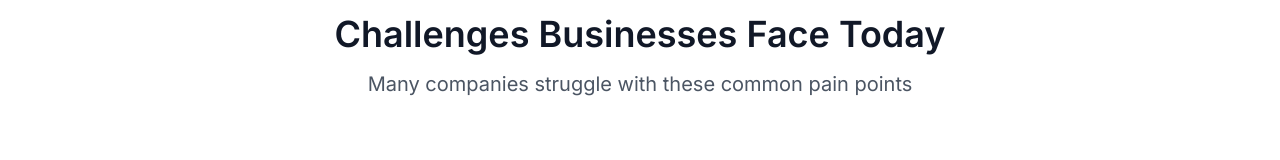
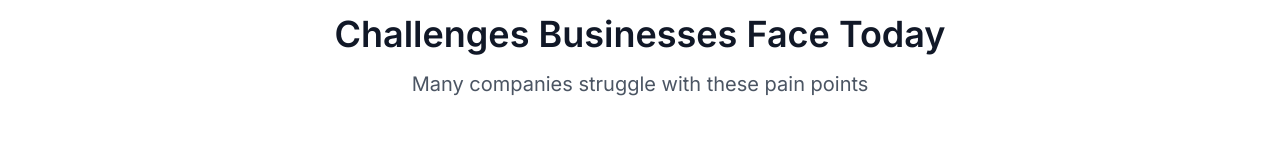
Before and after one commit to Canz-143/Sales-Funnel-10xFlow, a React (Vite) app: page / in a window 1280 px wide. Shown: the part 786-946 px from the top of the page. Built offline with nearby package versions, Linux system fonts and the light colour scheme.

Commit message:
Update index.tsx

```diff
--- a/src/pages/index.tsx
+++ b/src/pages/index.tsx
@@ -38,7 +38,7 @@ const heroData = {
 
 const problemData = {
   title: 'Challenges Businesses Face Today',
-  subtitle: 'Many companies struggle with these common pain points',
+  subtitle: 'Many companies struggle with these pain points',
   problems: [
     {
       id: 1,
```
